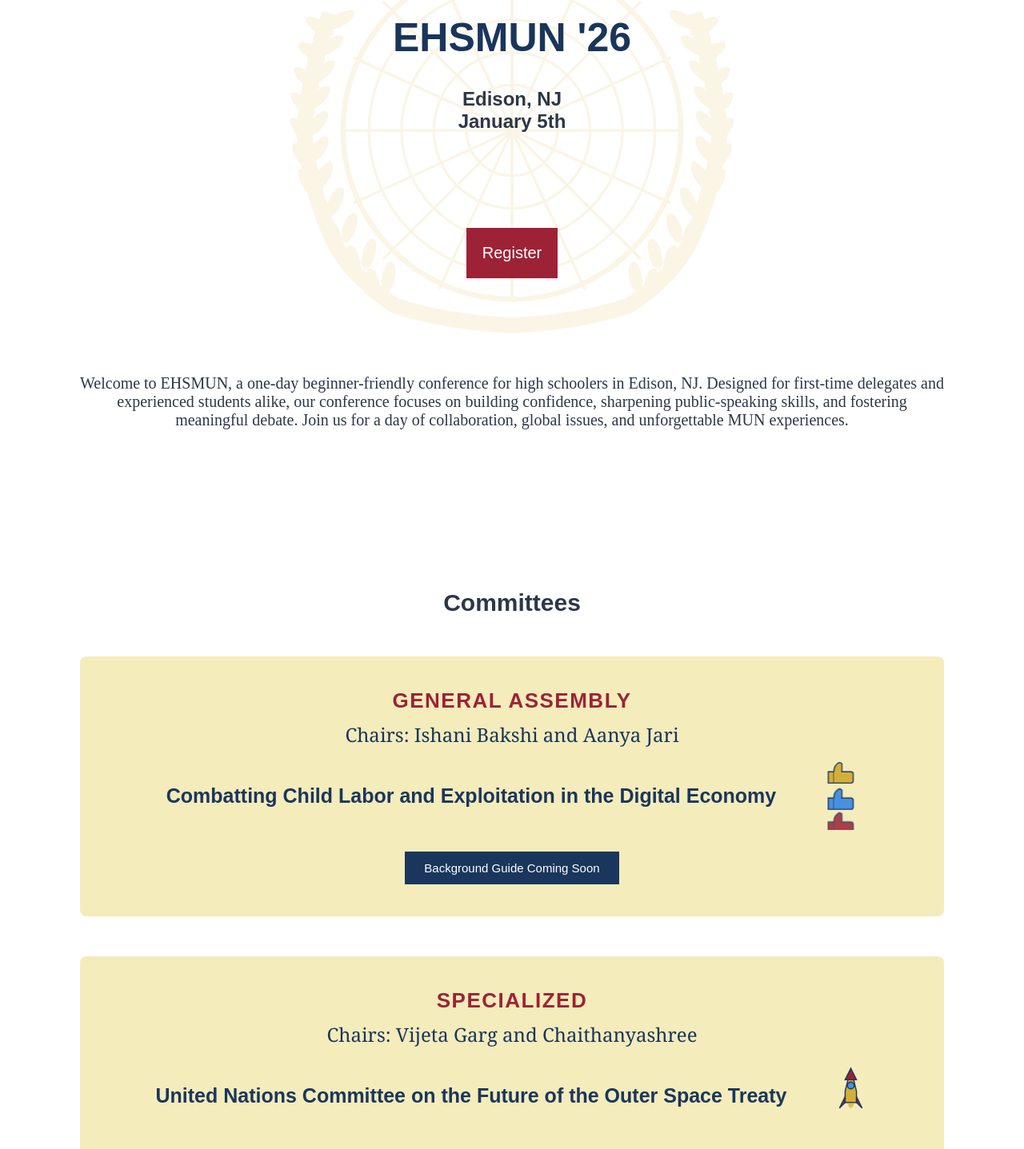
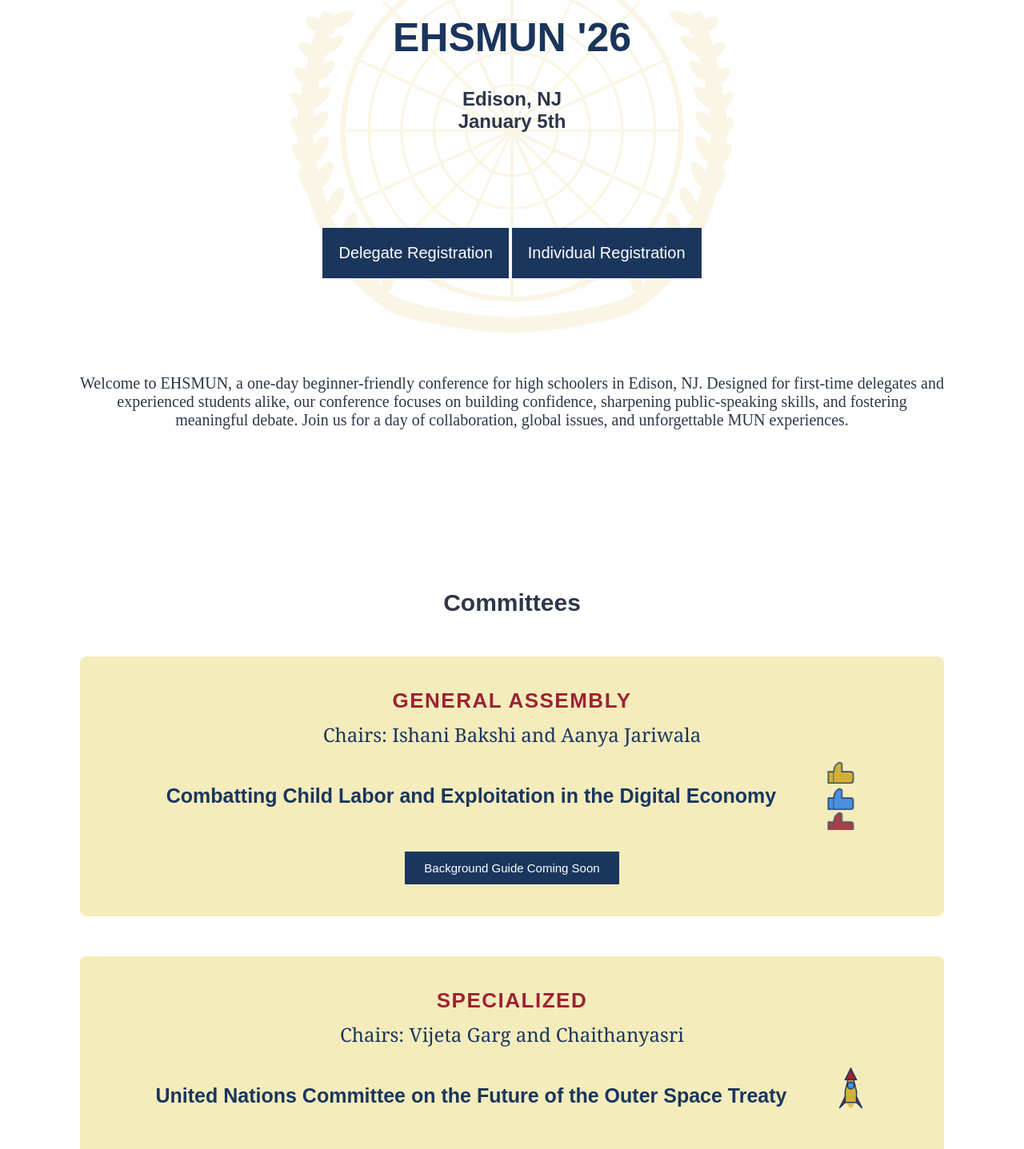
Before and after one commit to Vijeta-Garg/ehsmun, a plain HTML site: page index.html in a window 1280 px wide. Shown: the part 262-1699 px from the top of the page at 80% size. Drawn offline with Linux system fonts and the light colour scheme.

Commit message:
updated dates and links

```diff
--- a/ehsmun.css
+++ b/ehsmun.css
@@ -72,7 +72,7 @@ button {
 
 
 #REGISTER {
-    background-color: #9d2235;
+    background-color:  #1a365d;
     font-family: sans-serif;
     font-size: 20px;
     padding: 20px;
@@ -89,7 +89,7 @@ button {
 
 
 #REGISTER:hover {
-        background-color: #1a365d;
+        background-color: #9d2235;
 
 
 }
--- a/index.html
+++ b/index.html
@@ -125,8 +125,12 @@
     <p id ="register-text">
 
         <!--onclick="document.location='default.asp'"-->
-<button id='REGISTER' onclick='window.location.href="https://docs.google.com/forms/d/e/1FAIpQLSdt-0gYZSj_Jv4tleB22EdH71l5VAPeOuo6oUVp2C8j1kStqg/viewform?usp=header"'>
-  Register
+<button id='REGISTER' onclick='window.location.href="https://docs.google.com/forms/d/e/1FAIpQLSdt-0gYZSj_Jv4tleB22EdH71l5VAPeOuo6oUVp2C8j1kStqg/viewform?usp=sharing&ouid=116813530981387007480"'>
+  Delegate Registration
+</button>
+
+<button id='REGISTER' onclick='window.location.href="https://docs.google.com/forms/d/e/1FAIpQLSc8DsuAccHQEKdMhVMBZ04dhiA10nAvz9wmil6eDrwfSX9JkQ/viewform?usp=sharing&ouid=113685483147240477608"'>
+  Individual Registration
 </button>
 
     </p>
@@ -139,7 +143,7 @@
     <h2 id="committee-intro">Committees</h2>
 <div class ="GA">
     <h2 id="type">General Assembly</h2>
-    <h2>Chairs: Ishani Bakshi and Aanya Jari</h2>
+    <h2>Chairs: Ishani Bakshi and Aanya Jariwala</h2>
     <div style="display: flex; align-items: center; justify-content: center; gap: 15px;">
         <h3 class="topics" style="margin: 15px 0; padding: 15px 20px;">Combatting Child Labor and Exploitation in the Digital Economy</h3>
         <svg class="likes-animation" width="85" height="85" viewBox="0 0 60 60">
@@ -168,7 +172,7 @@
 
 <div class ="Spec">
     <h2 id="type">Specialized</h2>
-    <h2>Chairs: Vijeta Garg and Chaithanyashree</h2>
+    <h2>Chairs: Vijeta Garg and Chaithanyasri</h2>
     <div style="display: flex; align-items: center; justify-content: center; gap: 15px;">
         <h3 class="topics" style="margin: 15px 0; padding: 15px 20px;">United Nations Committee on the Future of the Outer Space Treaty</h3>
         <svg class="rocket-animation" width="85" height="85" viewBox="0 0 60 60">
@@ -233,7 +237,7 @@ Traditionally, our delegates attend numerous local conferences, and we also aim
 
         <h1 id ="board">Our Board</h1>
         <h1 id ="people">Secretary Generals: Ishani Bakshi & Aditya Rao<br>
-Director Generals: Aanya Jari & Chaithanyasri Krishnakumar <br>
+Director Generals: Aanya Jariwala & Chaithanyasri Krishnakumar <br>
 Undersecretary Generals: Vijeta Garg & Akshat Dubey<br>
 Social Media Manager: Mahidhar Venkataramanan</h1>
     </div>
@@ -248,7 +252,7 @@ Social Media Manager: Mahidhar Venkataramanan</h1>
             <span class="faq-arrow">▼</span>
         </button>
         <div class="faq-answer">
-            <p>EHSMUN '26 will take place on January 5th at Edison High School.</p>
+            <p>EHSMUN '26 will take place on January 10th at Edison High School.</p>
         </div>
     </div>
 
@@ -278,7 +282,7 @@ Social Media Manager: Mahidhar Venkataramanan</h1>
             <span class="faq-arrow">▼</span>
         </button>
         <div class="faq-answer">
-            <p>Position papers will be due a week before the conference, but they are mandatory to submit if you want to be considered for awards. Please email them to modelun.edisoneagles@gmail.com </p>
+            <p>Position papers will be due January 9th, but they are mandatory to submit if you want to be considered for awards. Please email them to modelun.edisoneagles@gmail.com </p>
         </div>
     </div>
 
```
